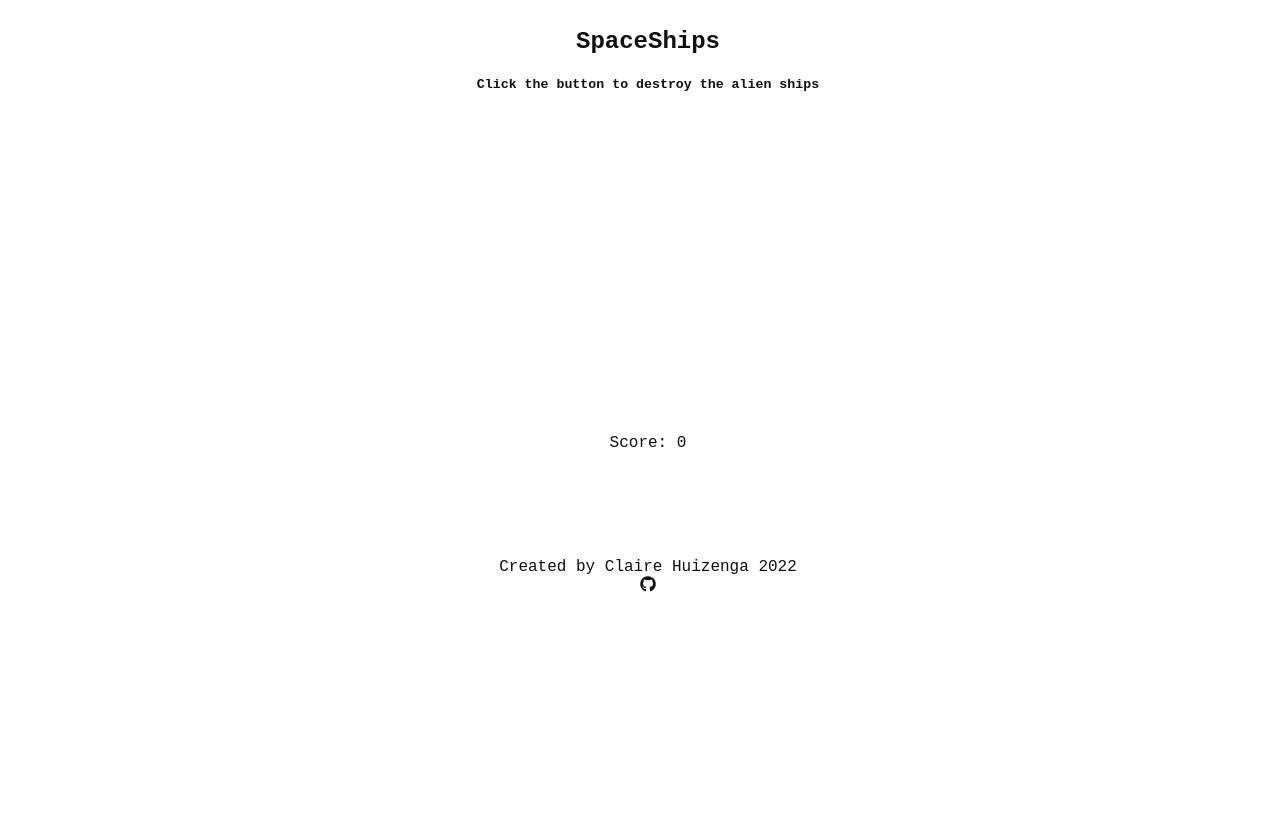
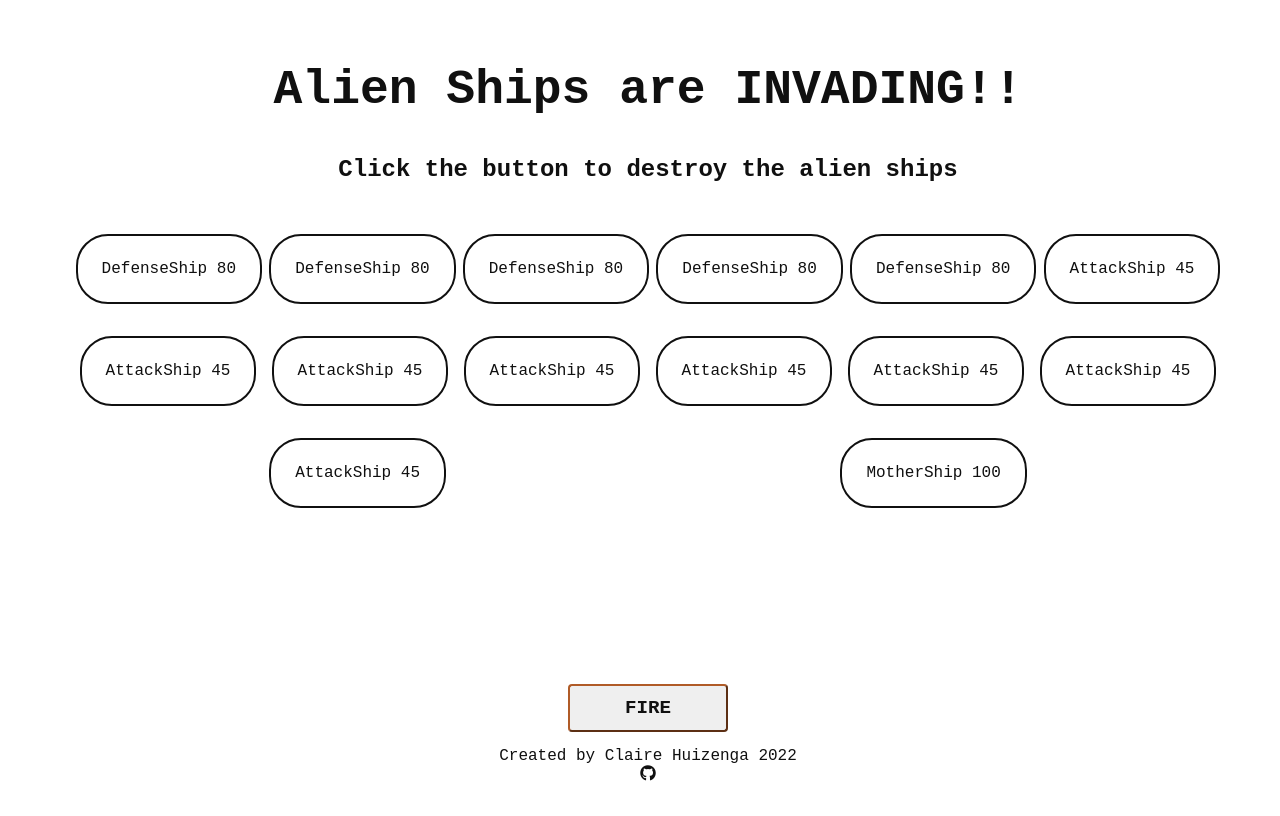
Before and after one commit to clairey259/nology_jsSpaceshipGame, a website: page index.html in a window 1280 px wide. Drawn offline with Linux system fonts and the light colour scheme.

Commit message:
created basic objects fixed styling

```diff
--- a/base.js
+++ b/base.js
@@ -6,43 +6,80 @@
 
 //get HTML elements
 const alienShipFleet = document.getElementById("alienShipFleet");
-alienShipFleet.innerText = "working"
+const fireButton = document.getElementById("fireButton");
+const newGameButton = document.getElementById("newGameButton");
+
+//set visability of buttons
+fireButton.className = "show";
+newGameButton.className = "hide";
 
 //create alient ship object
 class BasicShip {
-  constructor (initialHitPoints, hitpointsLost, name){
+  constructor(initialHitPoints, hitpointsLost, name) {
     this.initialHitPoints = initialHitPoints;
     this.hitpointsLost = hitpointsLost;
     this.currentHitPoints = initialHitPoints;
     this.name = name;
   }
-  hit(){
+
+  render() {
+
+  }
+
+  spawn(amount) {
+    for (let i = 0; i < amount; i++) {
+      const text = `<p class="alienShips">${this.name} ${this.currentHitPoints}</p>`;
+      alienShipFleet.innerHTML += text;
+    }
+    return alienShipFleet.innerHTML;
+  }
+
+  hit() {
     this.currentHitPoints = this.initialHitPoints - this.hitpointsLost;
+    const text = `<p class="alienShips">${this.name} ${this.currentHitPoints}</p>`;
+    alienShipFleet.innerHTML = text;
     return this.currentHitPoints;
   }
-  spawn(amount){
-    for (let i = 0; i < amount; i++){
-      alienShipFleet.innerHTML += "<p>`${this.name} ${this.currentHitPoints}`</p>";
-    }
-    return alienShipFleet.innerHTML
-  }
+
 }
+
 //create types of alien ships
-const defenceShip = new BasicShip(80, 10, "Defense Ship")
-const attackShip = new BasicShip(45, 12, "Attack Ship")
-const motherShip = new BasicShip(100, 9, "Mother Ship")
+const defenceShip = new BasicShip(80, 10, "DefenseShip");
+const attackShip = new BasicShip(45, 12, "AttackShip");
+const motherShip = new BasicShip(100, 9, "MotherShip");
 
-class Fleet {
-  constructor (noOfDefenceShips, noOfAttackShips, noOfMotherShips){
-    this.noOfDefenceShips = noOfDefenceShips;
-    this.noOfAttackShips = noOfAttackShips;
-    this.noOfMotherShips = noOfMotherShips;
-  }
-  spawn(shipType){
-    const alienShipFleet = document.getElementById("alienShipFleet");
-    alienShipFleet.innerHTML = <div></div>
-  }
+//create fleet
+defenceShip.spawn(5);
+attackShip.spawn(8);
+motherShip.spawn(1);
+
+//access all ships
+const alienShips = document.getElementsByClassName("alienShips");
+
+console.dir(alienShips[4].currentHitPoints)
+console.dir(alienShips.length)
+console.dir(alienShips[3])
+console.dir(alienShips[5])
+
+//destroy ships
+fireButton.addEventListener("click", defenceShip.hit);
+
+//EndGame
+if (
+  motherShip.currentHitPoints == 0 ||
+  (defenceShip.currentHitPoints == 0 &&
+    attackShip.currentHitPoints == 0 &&
+    motherShip.currentHitPoints == 0)
+) {
+  fireButton.className = "hide";
+  newGameButton.className = "show";
 }
-//create fleet
 
-defenceShip.spawn(3)
+const handleNewGame = () => {
+  document.location.reload();
+};
+
+
+function hitTest() {
+
+}
--- a/base.test.js
+++ b/base.test.js
@@ -3,3 +3,15 @@
 // it("test description", () => {
 //     expect(testFunc()).toBe("answer");
 // });
+
+
+import { hitTest } from "./base";
+
+it("reduces hit points by 10", () =>{
+    const defenceShip = new BasicShip(80, 10, "DefenseShip");
+   expect( hitTest(defenceShip)).toBe(70)
+})
+
+
+// const attackShip = new BasicShip(45, 12, "AttackShip");
+// const motherShip = new BasicShip(100, 9, "MotherShip");
--- a/index.html
+++ b/index.html
@@ -13,16 +13,13 @@
   </head>
   <body>
     <nav>
-      <h1>SpaceShips</h1>
-      <h5>Click the button to destroy the  alien ships</h5>
+      <h1>Alien Ships are INVADING!!</h1>
+      <h2>Click the button to destroy the  alien ships</h2>
     </nav>
     <main>
-      <div id="ScoreContainer">
-        <span>Score: </span> <span id="Score">0</span>
-      </div>
       <div id="alienShipFleet"></div>
-      <div id="buttonBox">
-      </div>
+      <button id="fireButton">FIRE</button>
+      <button id="newGameButton">NEW GAME</button>
     </main>
     <footer>
       <div>Created by Claire Huizenga 2022</div>
--- a/styles.scss
+++ b/styles.scss
@@ -8,8 +8,13 @@ body {
   text-align: center;
   justify-items: center;
   justify-content: center;
-  height: 100vh;
+  align-items: end;
+  height: 97vh;
   width: 100vw;
+
+  h1 {
+    font-size: 3rem;
+  }
 
   main {
     display: flex;
@@ -17,5 +22,41 @@ body {
     align-items: center;
     justify-content: center;
 
+    #alienShipFleet {
+      display: flex;
+      height: fit-content;
+      width: 90vw;
+      flex-direction: row;
+      flex-wrap: wrap;
+      justify-content: space-around;
+
+      .alienShips {
+        border: 2px solid #101010;
+        border-radius: 2rem;
+        padding: 1.5rem;
+      }
+    }
+    button {
+      margin-top: 10rem;
+      height: 3rem;
+      width: 10rem;
+      justify-content: center;
+      align-items: center;
+      font-weight: bolder;
+      border-color: #b05b27;
+      border-radius: 0.25rem;
+      font-size: larger;
+    }
+
+    .hide {
+      display: none;
+    }
+    .show {
+      display: flex;
+    }
+  }
+
+  footer {
+    align-items: baseline;
   }
 }
```
Also changed, not shown: dist/base.dev.js (added), dist/base.test.dev.js (added), styles.css.
